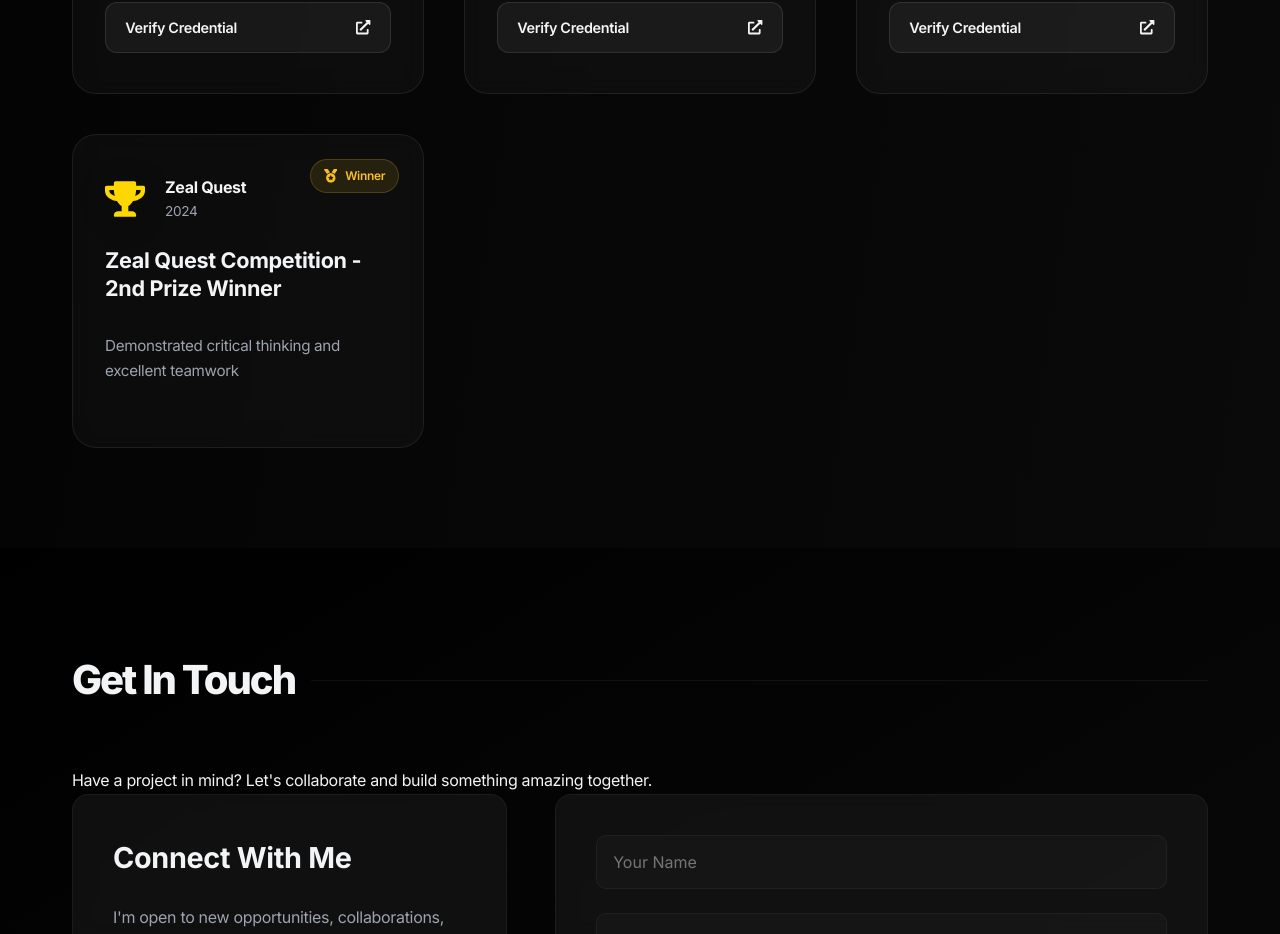
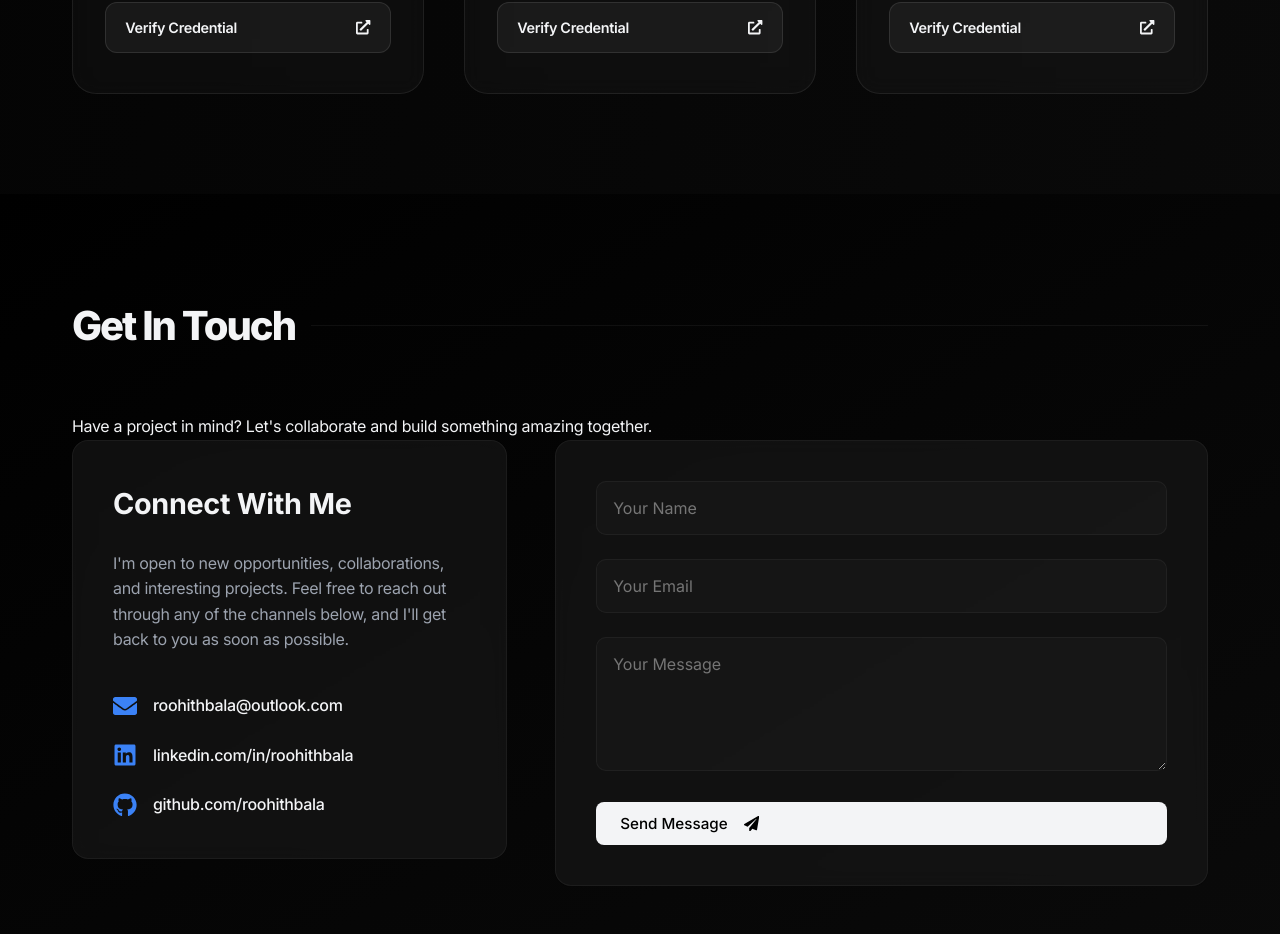
Before and after one commit to roohithbala/portfolio, a React (Vite) app: page / in a window 1280 px wide. Shown: the part 7220-8154 px from the top of the page. Built offline with nearby package versions, Linux system fonts and the light colour scheme.

Commit message:
Certifications

```diff
--- a/src/components/Certifications.jsx
+++ b/src/components/Certifications.jsx
@@ -65,16 +65,6 @@ const Certifications = () => {
       color: "#47A248",
       verified: true
     },
-    {
-      type: "award",
-      title: "Zeal Quest Competition - 2nd Prize Winner",
-      issuer: "Zeal Quest",
-      date: "2024",
-      desc: "Demonstrated critical thinking and excellent teamwork",
-      icon: <FaTrophy />,
-      color: "#FFD700",
-      verified: false
-    }
   ];
 
   return (
```
